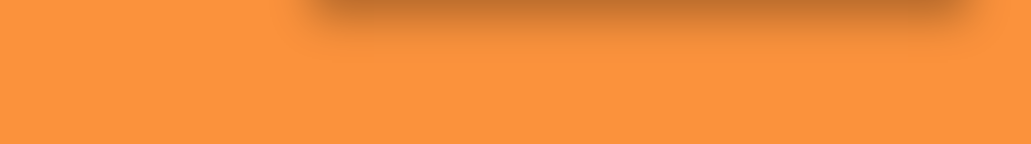
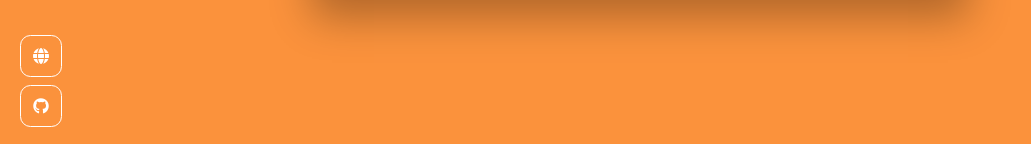
Before and after one commit to code-architects/product-card, a plain HTML site: page index.html in a window 1280 px wide. Shown: the part 653-797 px from the top of the page, without its empty margins (0-1031 px from the left). Drawn offline with Linux system fonts and the light colour scheme.

Commit message:
➕ Add readme & files update

```diff
--- a/index.html
+++ b/index.html
@@ -48,6 +48,13 @@
 			</div>
 		</div>
 	</div>
+
+	<div class="socials">
+        <a href="https://teamcodearchitects.com" target="_blank" title="Visit our website"><i
+                class="fa-solid fa-globe"></i></a>
+        <a href="https://github.com/code-architects" target="_blank" title="Visit our Github"><i
+                class="fa-brands fa-github"></i></a>
+    </div>
 </body>
 
 </html>
--- a/style.css
+++ b/style.css
@@ -118,3 +118,25 @@ p {
 	text-transform: uppercase;
 	text-align: center;
 }
+
+
+/*Float Icons*/
+.socials {
+    position: fixed;
+    bottom: 20px;
+    left: 20px;
+    display: flex;
+    flex-direction: column;
+    gap: 0.5rem;
+  }
+
+  .socials a {
+    color: #FFF;
+    width: 40px;
+    height: 40px;
+    display: grid;
+    place-items: center;
+    border: 1px solid #FFF;
+    border-radius: 25%;
+    text-decoration: none;
+  }
```
Also changed, not shown: preview.png (added), 1 other file.
